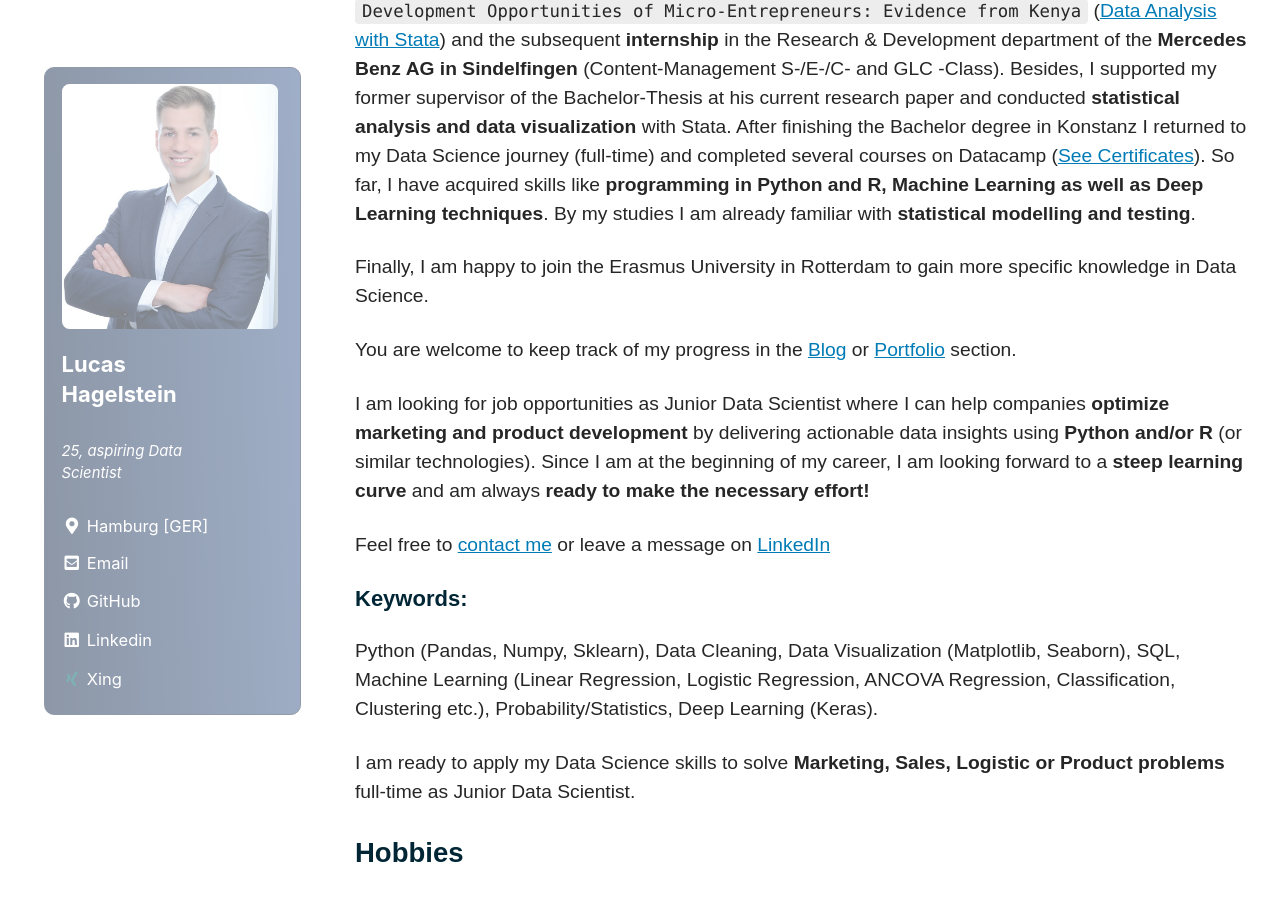
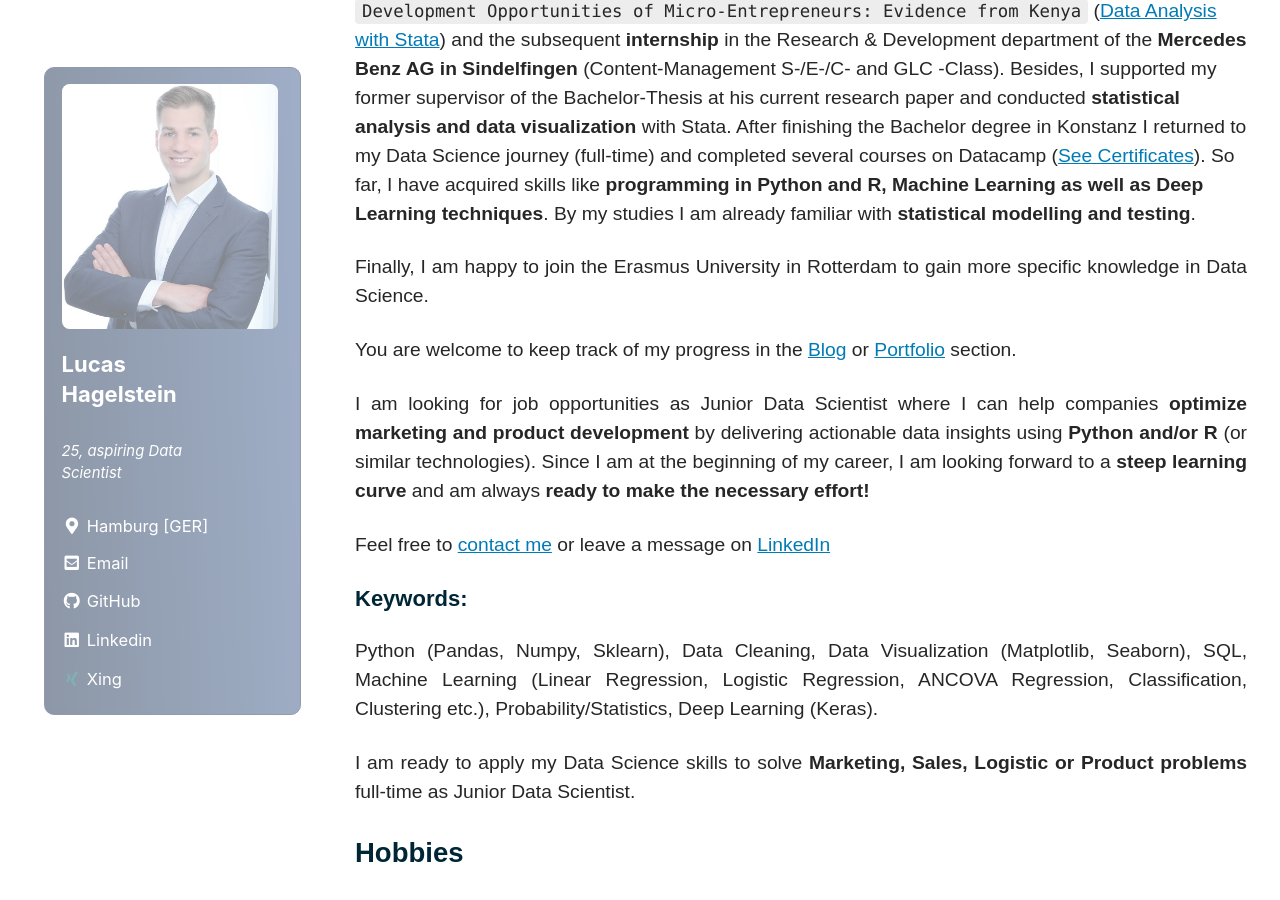
Before and after one commit to LHAGELS/LHAGELS.github.io, a Jekyll site: the page built from _pages/about.md, in a window 1280 px wide and 900 px high, scrolled down 874 px. Built offline with Jekyll 4.4.1, drawn with Linux system fonts in a browser that asks for light colours; cached includes are drawn as plain includes; nearby versions of some CDN libraries.

Commit message:
new github

```diff
--- a/_pages/about.md
+++ b/_pages/about.md
@@ -19,23 +19,29 @@
 This is my personal blog to keep track of my projects and different **HOWTOs related to Data Science as well as my recent experiences**.
 
 ### My Transition to Data Science
-
+{: .text-justify}
 One year ago (2019) I started a Data Science course on Coursera and began to understand the complexity of this emerging field. This is why I first focussed on my studies to finish my Bachelor-Thesis `Development Opportunities of Micro-Entrepreneurs: Evidence from Kenya` ([Data Analysis with Stata](/portfolio/)) and the subsequent **internship** in the Research & Development department of the **Mercedes Benz AG in Sindelfingen** (Content-Management S-/E-/C- and GLC -Class). Besides, I supported my former supervisor of the Bachelor-Thesis at his current research paper and conducted **statistical analysis and data visualization** with Stata. After finishing the Bachelor degree in Konstanz I returned to my Data Science journey (full-time) and completed several courses on Datacamp ([See Certificates](/certificates/)). So far, I have acquired skills like **programming in Python and R, Machine Learning as well as Deep Learning techniques**. By my studies I am already familiar with **statistical modelling and testing**.
 
+{: .text-justify}
 Finally, I am happy to join the Erasmus University in Rotterdam to gain more specific knowledge in Data Science.
 
+{: .text-justify}
 You are welcome to keep track of my progress in the [Blog](/year-archive/) or [Portfolio](/portfolio/) section.
 
+{: .text-justify}
 I am looking for job opportunities as Junior Data Scientist where I can help companies **optimize marketing and product development** by delivering actionable data insights using **Python and/or R** (or similar technologies). Since I am at the beginning of my career, I am looking forward to a **steep learning curve** and am always **ready to make the necessary effort!**
 
+{: .text-justify}
 Feel free to [contact me](mailto: Lucas.Hagelstein@gmail.com) or leave a message on [LinkedIn](https://www.linkedin.com/in/lucas-hagelstein-832375182/)
 
 ### Keywords:
 
+{: .text-justify}
 Python (Pandas, Numpy, Sklearn),  Data Cleaning, Data Visualization (Matplotlib, Seaborn), SQL, Machine Learning (Linear Regression, Logistic Regression, ANCOVA Regression, Classification, Clustering etc.), Probability/Statistics, Deep Learning (Keras).
 
+{: .text-justify}
 I am ready to apply my Data Science skills to solve **Marketing, Sales, Logistic or Product problems** full-time as Junior Data Scientist.
 
 ## Hobbies
+{: .text-justify}
 To balance the pressure of studying, I love to **go for a run or visit the gym**. Otherwise, I really love quiet places and surroundings to keep up with my current book.
-{: .text-justify}
```
